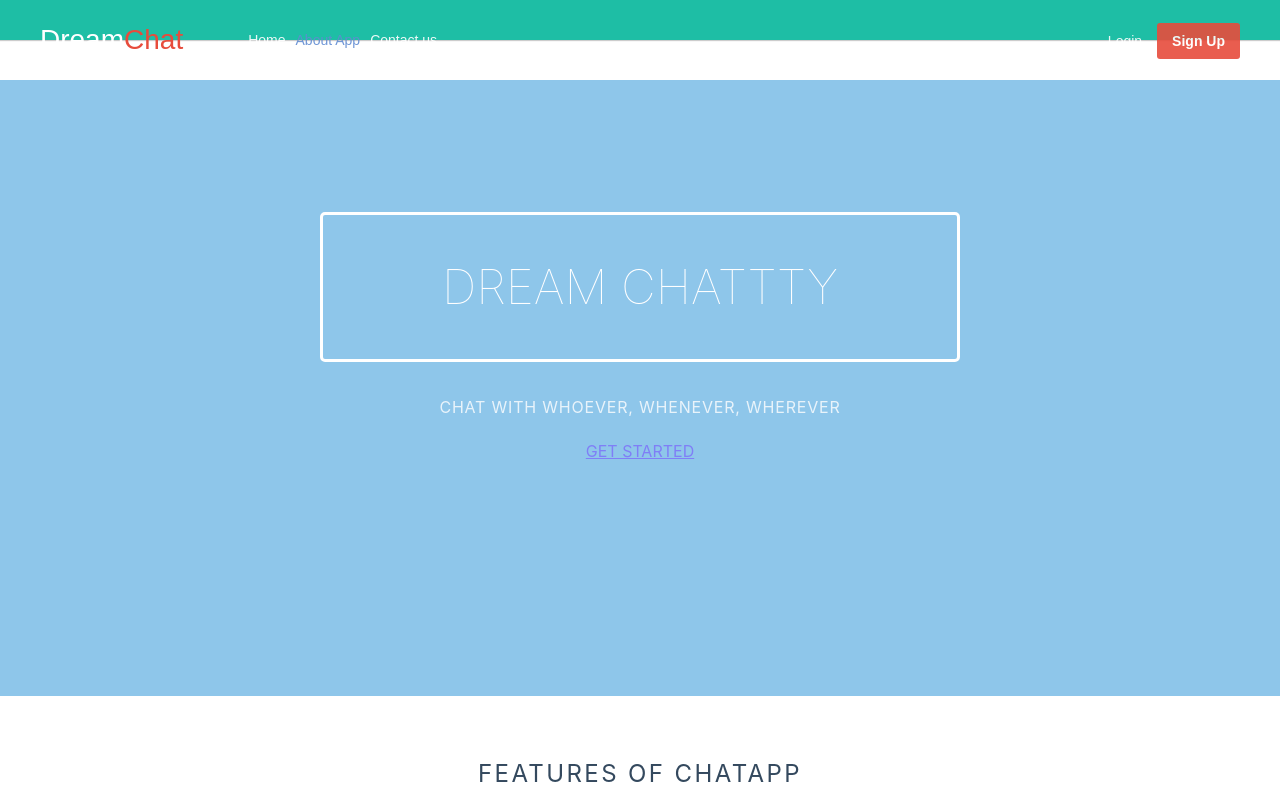
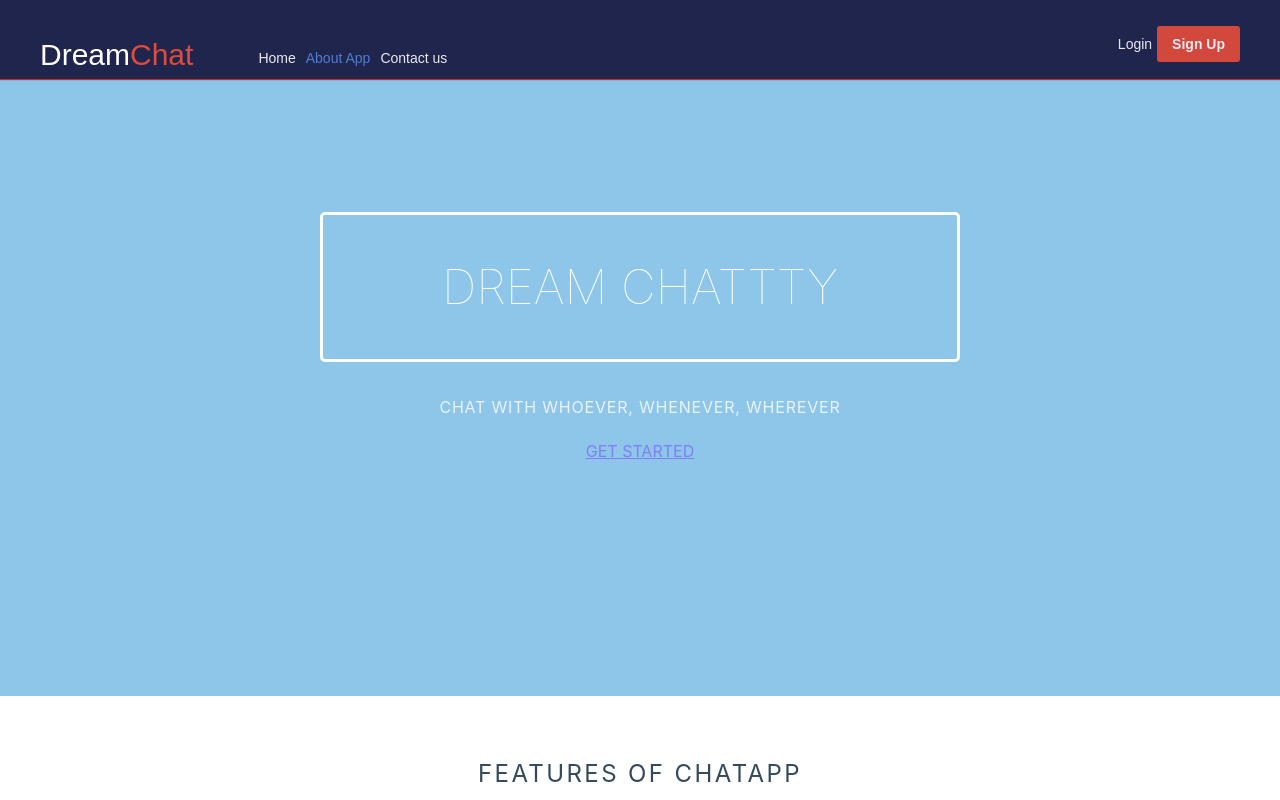
Before and after one commit to Rudolfkt/dreamchat, a React (Create React App) app: page / in a window 1280 px wide. Shown: the top 800 px of the page. Built offline with nearby package versions, Linux system fonts and the light colour scheme.

Commit message:
style change

```diff
--- a/src/Components/header.css
+++ b/src/Components/header.css
@@ -1,10 +1,10 @@
 .header-login-signup{
-	background-color:#1ebea5;
-	box-shadow:0 1px 1px #ccc;
+	background-color:#20254d;
+	box-shadow:0 1px 1px #ca2a2a;
 	/* add safe-area top padding for notch devices */
-	padding: calc(20px + env(safe-area-inset-top)) 40px 20px 40px;
+	padding: calc(30px + env(safe-area-inset-top)) 40px 49px 40px;
 	/* legacy fallback */
-	padding-top: calc(20px + constant(safe-area-inset-top));
+	padding-top: calc(30px + constant(safe-area-inset-top));
 	height: auto; /* let content determine height */
 	color: #ffffff;
 	box-sizing: border-box;
@@ -20,13 +20,13 @@
 
 .header-login-signup .header-limiter h1{
 	float: left;
-	font: normal 28px Cookie, Arial, Helvetica, sans-serif;
-	line-height: 40px;
+	font: normal 30px Cookie, Arial, Helvetica, sans-serif;
+	line-height: 50px;
 	margin: 0;
 }
 
 .header-login-signup .header-limiter h1 span {
-	color: #e74c3c;
+	color: #dd4c3c;
 }
 
 /* The navigation links */
@@ -38,7 +38,7 @@
 
 .header-login-signup .header-limiter nav {
 	font:16px Arial, Helvetica, sans-serif;
-	line-height: 40px;
+	line-height: 20px;
 	float: left;
 	margin: 0 0 0 60px;
 	padding: 0;
@@ -50,7 +50,7 @@
 	padding: 0 5px;
 	opacity: 0.9;
 	text-decoration:none;
-	line-height: 1;
+	line-height: 4;
 }
 
 .header-login-signup .header-limiter nav a:hover {
@@ -58,7 +58,7 @@
 }
 
 .header-login-signup .header-limiter nav a.selected {
-	color: #608bd2;
+	color: #5388df;
 }
 
 /* Login/Sign up buttons */
@@ -66,13 +66,13 @@
 .header-login-signup .header-limiter ul {
 	font: 14px Arial, Helvetica, sans-serif;
 	list-style: none;
-	line-height: 1;
+	line-height: 0.001;
 	float: right;
 }
 
 .header-login-signup .header-limiter ul li {
 	display: inline-block;
-	margin-left: 15px;
+	margin-left: 5px;
 	opacity:0.9;
 }
 
@@ -95,7 +95,7 @@
 
 	.header-login-signup {
 		padding: 25px;
-		height: 85px;
+		height: 65px;
 	}
 
 	.header-login-signup .header-limiter h1 {
```
